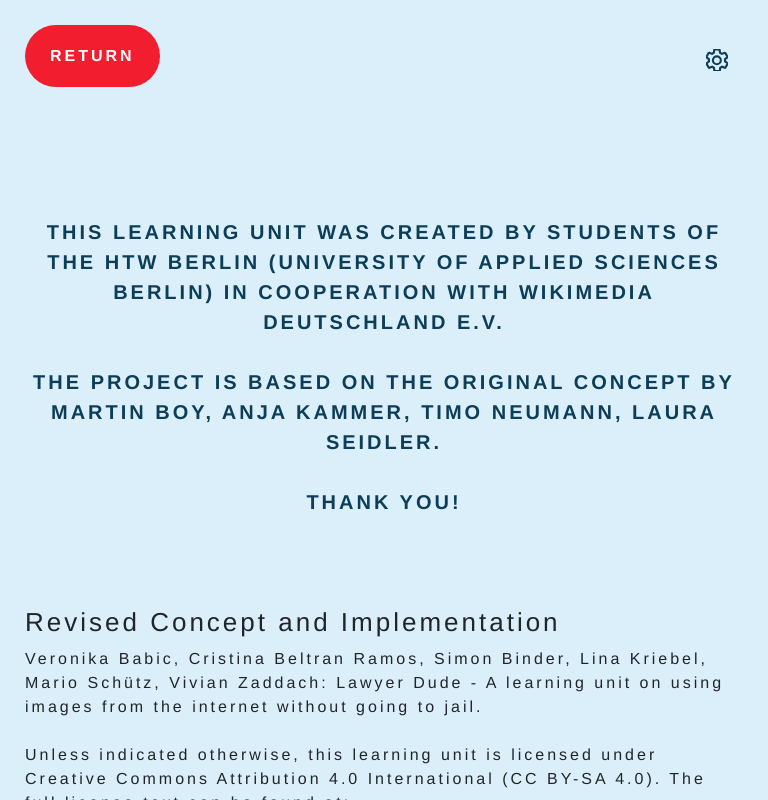
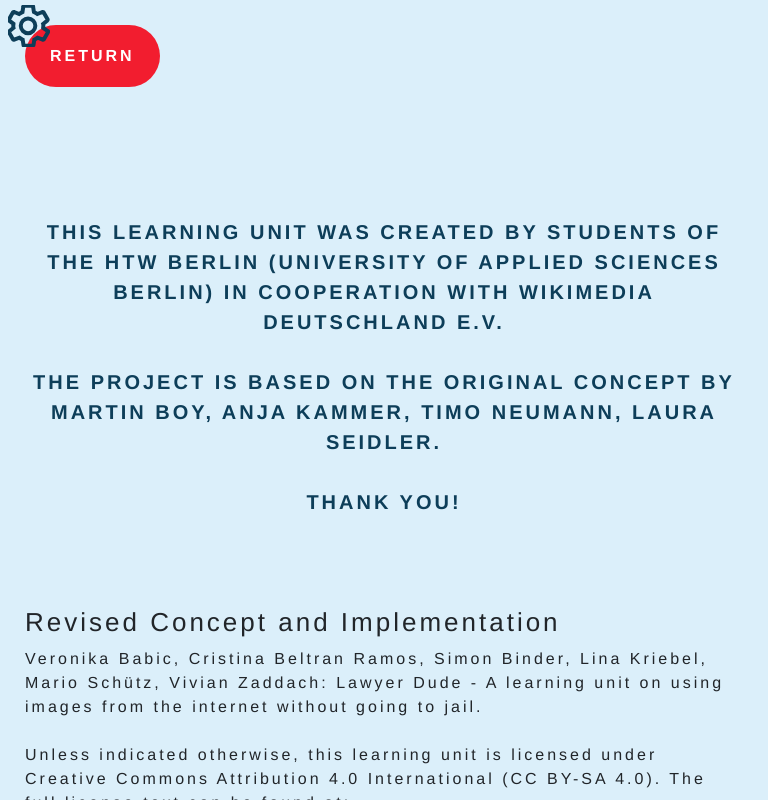
Before and after one commit to ViviZa/lawyer-dude, a React (Create React App) app: page /imprint in a window 768 px wide. Built offline with nearby package versions, Linux system fonts and the light colour scheme.

Commit message:
Adjust SettingsButton for tablet

```diff
--- a/src/styles/_buttons.scss
+++ b/src/styles/_buttons.scss
@@ -240,11 +240,11 @@
 
 	.SettingsButton{
 		position: fixed;
-		margin-top: -0.1em;
 		margin-right: 0;
-		margin-left: 1em;
 		background-color: unset;
-		width: 5%;
+		z-index: 100;
+		top: -0.2em;
+		left: 0;
 	}
 }
 
--- a/src/styles/_svgs.scss
+++ b/src/styles/_svgs.scss
@@ -278,7 +278,6 @@
 	}
 
 	.settings-svg {
-		padding: 0;
 		width: 90%;
 	}
 
@@ -396,6 +395,10 @@
 		}
 	}
 
+	.settings-svg {
+		width: 90%;
+	}
+
 	#settings g {
 		stroke: $darkblue;
 		stroke-width: 5;
@@ -421,10 +424,6 @@
 		margin-left: 9em;
 	}
 
-	.settings-svg {
-		padding: 0;
-	}
-
 	#settings g {
 		stroke-width: 4;
 	}
```
